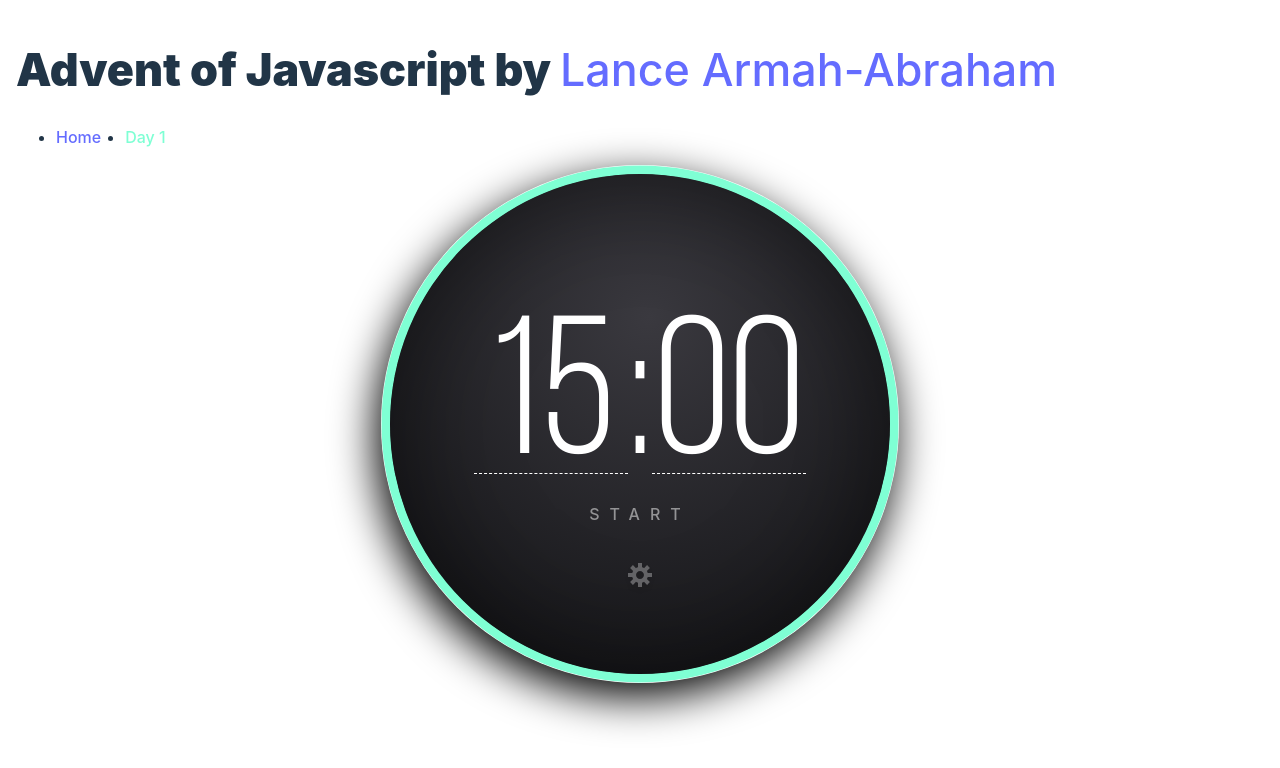
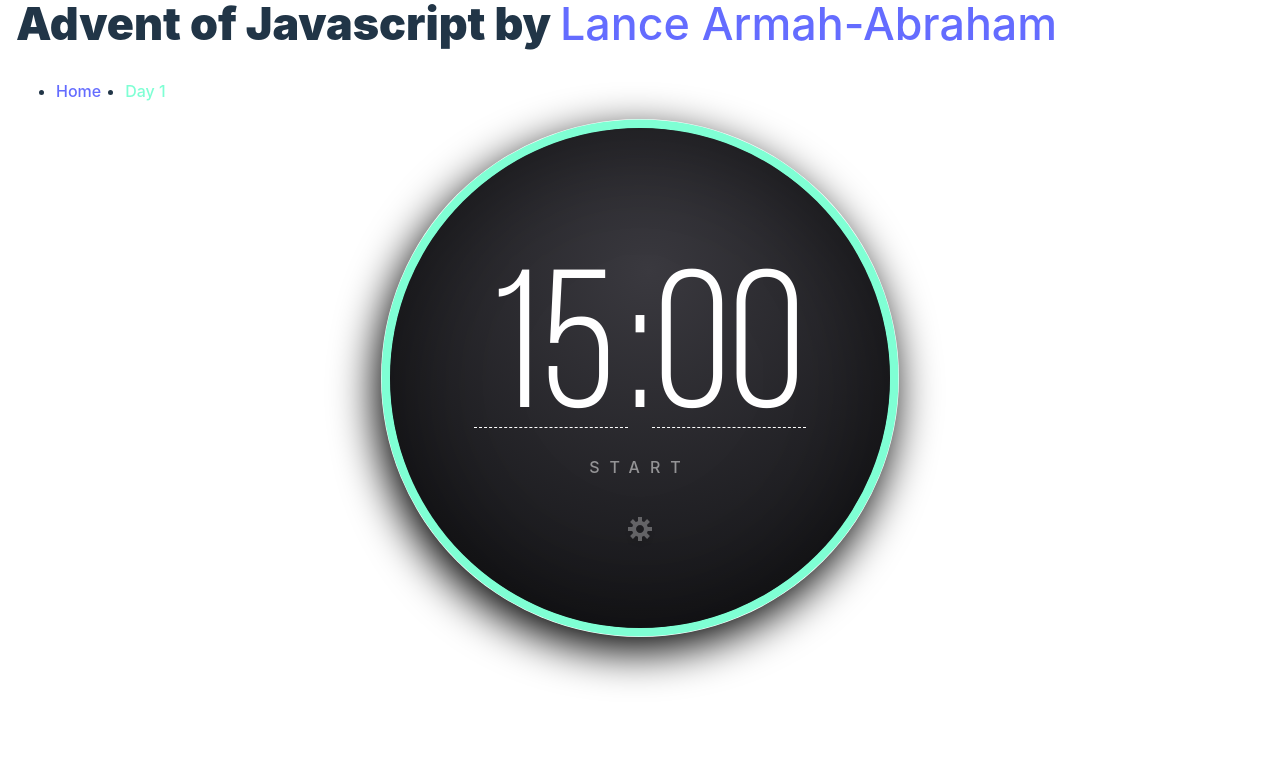
Before and after one commit to discoverlance-com/advent-of-js-2022, a React (Vite) app in the folder my-project-files/: page /pomodoro in a window 1280 px wide. Shown: the top 768 px of the page. Built offline with nearby package versions, Linux system fonts and the light colour scheme.

Commit message:
feat: update navigation styles

```diff
--- a/my-project-files/src/index.css
+++ b/my-project-files/src/index.css
@@ -17,8 +17,11 @@
 
 #page {
   max-width: 1280px;
-  margin: 0 auto;
-  padding: 1rem;
+  margin-left: auto;
+  margin-right: auto;
+  padding-bottom: 1rem;
+  padding-left: 1rem;
+  padding-right: 1rem;
 }
 
 a {
@@ -30,18 +33,11 @@ a:hover {
   color: #535bf2;
 }
 
-.pending {
-  color: rgb(1, 1, 52);
-}
-
-.active {
-  color: aquamarine;
-}
-
 h1 {
   font-size: 2.8rem;
   line-height: 1.1;
   font-weight: 900;
+  margin-top: 0;
 }
 
 h2 {
@@ -82,9 +78,23 @@ button:focus-visible {
   }
 }
 
+.pending {
+  color: rgb(1, 1, 52);
+}
+
+.active {
+  color: aquamarine;
+}
+
 .nav-list {
   display: flex;
   flex-direction: row;
   flex-wrap: wrap;
   column-gap: 24px;
 }
+
+#outlet.loading {
+  opacity: 0.25;
+  transition: opacity 2000ms;
+  transition-delay: 2000ms;
+}
--- a/my-project-files/src/routes/root.tsx
+++ b/my-project-files/src/routes/root.tsx
@@ -1,6 +1,7 @@
-import { Outlet, NavLink } from "react-router-dom";
+import { Outlet, NavLink, useNavigation } from "react-router-dom";
 
 export default function Root() {
+  const navigation = useNavigation();
   return (
     <>
       <main id="page">
@@ -40,7 +41,10 @@ export default function Root() {
           </ul>
         </nav>
 
-        <div id="outlet">
+        <div
+          id="outlet"
+          className={navigation.state === "loading" ? "loading" : ""}
+        >
           <Outlet />
         </div>
       </main>
```
